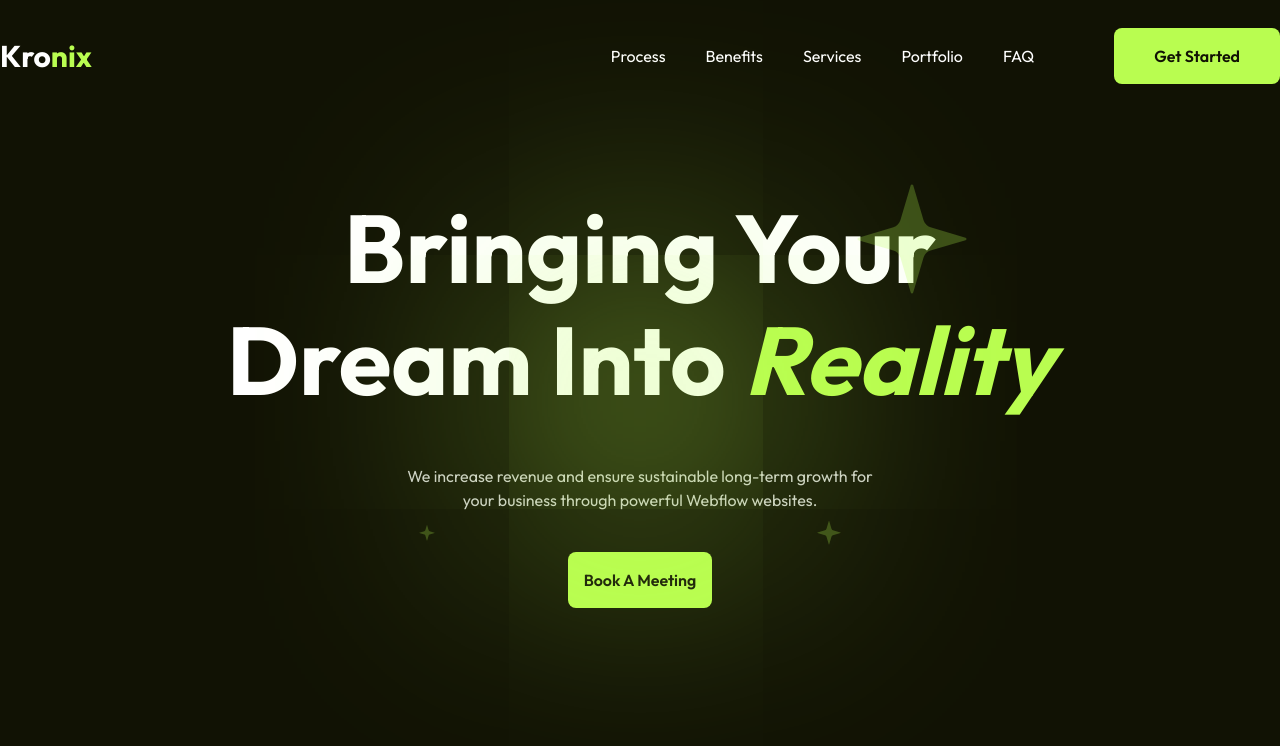
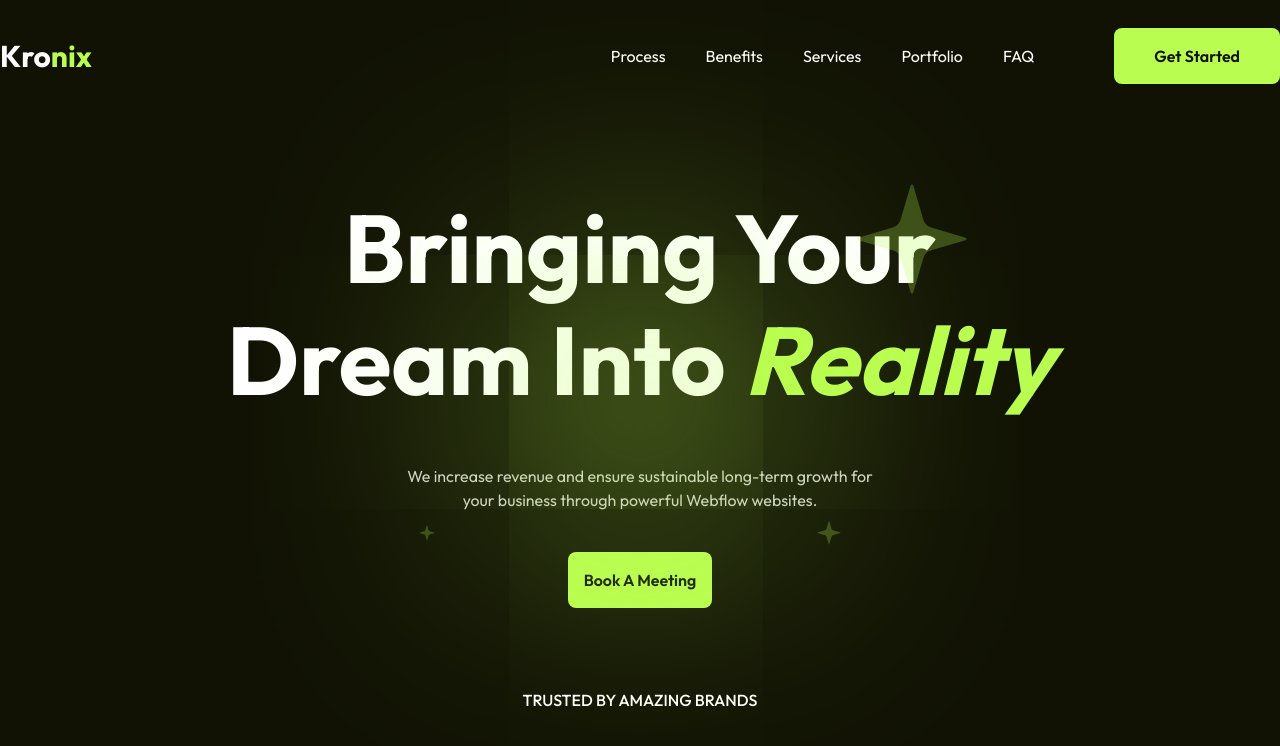
Before and after one commit to mehedihasanfaiyaz/kronix-saas, a React (Vite) app: page / in a window 1280 px wide. Shown: the top 746 px of the page. Built offline with nearby package versions, Linux system fonts and the light colour scheme.

Commit message:
feat(Brands): add h2 title

```diff
--- a/src/App.tsx
+++ b/src/App.tsx
@@ -1,3 +1,4 @@
+import Brands from "./section/Brands";
 import Header from "./section/Header";
 import Hero from "./section/Hero";
 
@@ -8,6 +9,7 @@ export default function App() {
         <Header />
         <div className="h-[100vh]">
           <Hero />
+          <Brands />
         </div>
       </div>
     </div>
--- /dev/null
+++ b/src/section/Brands.tsx
@@ -0,0 +1,9 @@
+export default function Brands() {
+  return (
+    <div className="mt-20">
+      <h2 className="text-center font-medium text-white">
+        TRUSTED BY AMAZING BRANDS
+      </h2>
+    </div>
+  );
+}
```
